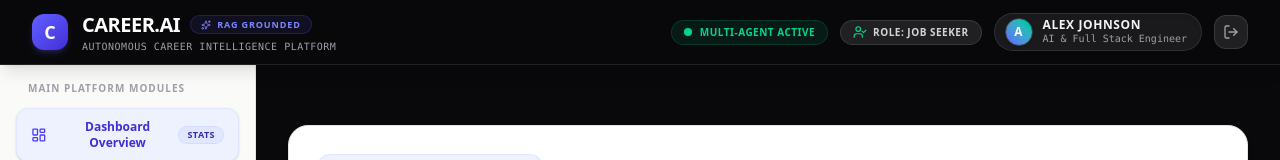
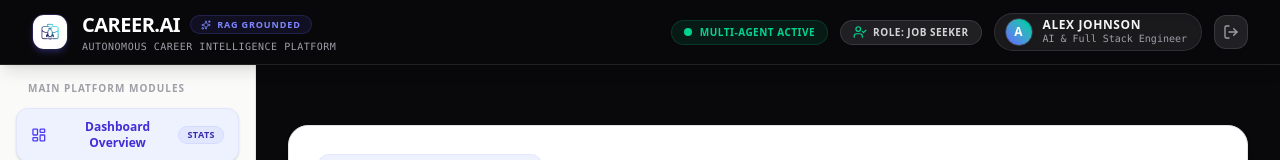
Before and after one commit to G-Yadidhya/Career_AI, a React (Vite) app: page / in a window 1280 px wide. Shown: the top 160 px of the page. Built offline with nearby package versions, Linux system fonts and the light colour scheme.

Commit message:
feat(branding): add application favicon and logo
Update index.html and Navbar to include the new Career.AI favicon and logo image.

```diff
--- a/index.html
+++ b/index.html
@@ -3,7 +3,8 @@
   <head>
     <meta charset="UTF-8" />
     <meta name="viewport" content="width=device-width, initial-scale=1.0" />
-    <title>Career AI</title>
+    <title>Career_AI</title>
+    <link rel="icon" type="image/jpeg" href="/src/assets/images/career_ai_favicon_1787576657928.jpg" />
   </head>
   <body>
     <div id="root"></div>
--- a/src/components/Navbar.tsx
+++ b/src/components/Navbar.tsx
@@ -35,9 +35,12 @@ export const Navbar: React.FC<NavbarProps> = ({
           className="flex items-center gap-3.5 cursor-pointer group"
           onClick={() => onSelectView('dashboard')}
         >
-          <div className="w-9 h-9 bg-gradient-to-br from-indigo-500 to-indigo-700 rounded-xl flex items-center justify-center font-black text-white text-lg shadow-md shadow-indigo-500/20 group-hover:scale-105 transition-transform">
-            C
-          </div>
+          <img
+            src="/src/assets/images/career_ai_favicon_1787576657928.jpg"
+            alt="Career.AI Logo"
+            className="w-9 h-9 rounded-xl object-cover shadow-md shadow-indigo-500/20 group-hover:scale-105 transition-transform border border-indigo-500/30"
+            referrerPolicy="no-referrer"
+          />
           <div>
             <div className="flex items-center gap-2.5">
               <span className="text-xl font-black tracking-tight text-white uppercase font-sans">
```
Also changed, not shown: src/assets/images/career_ai_favicon_1787576657928.jpg (added).
